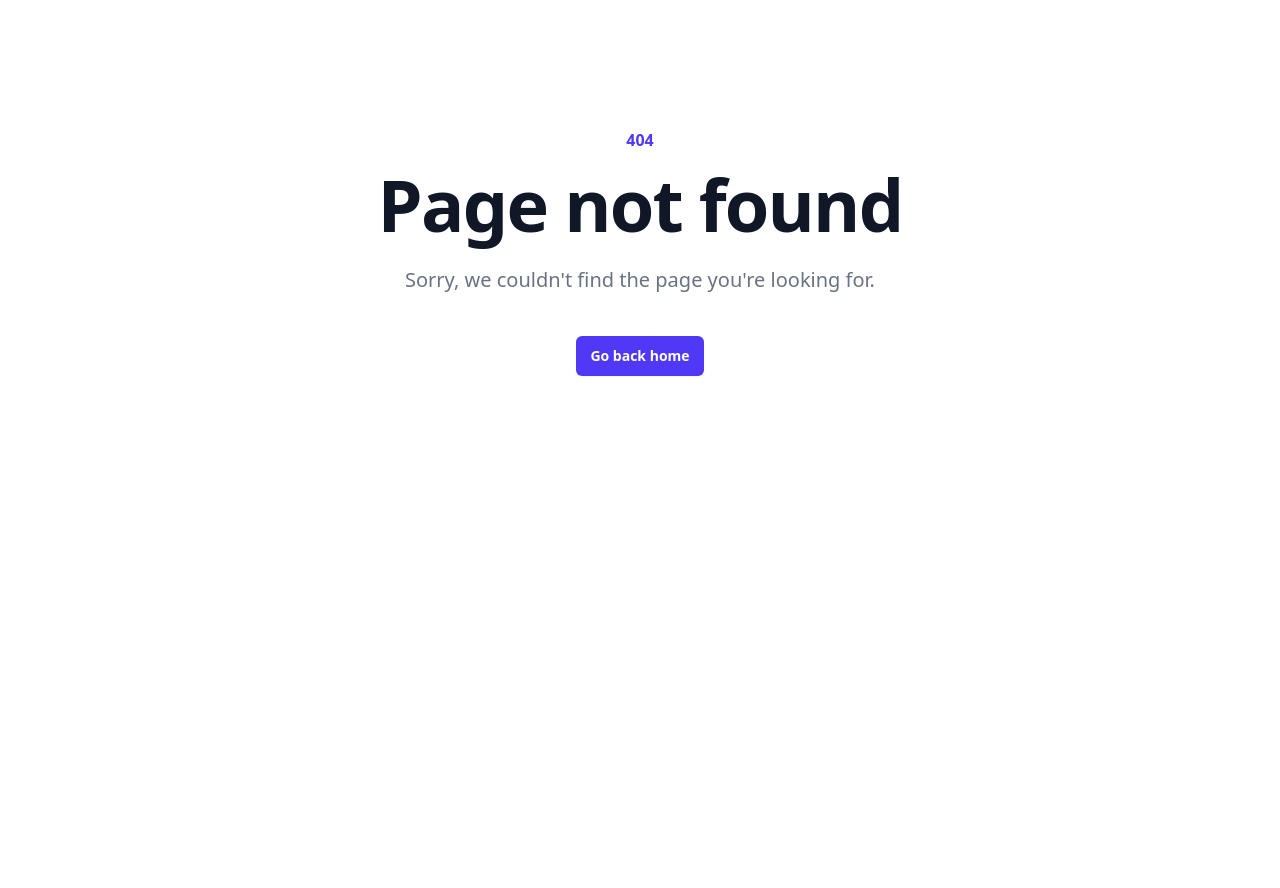
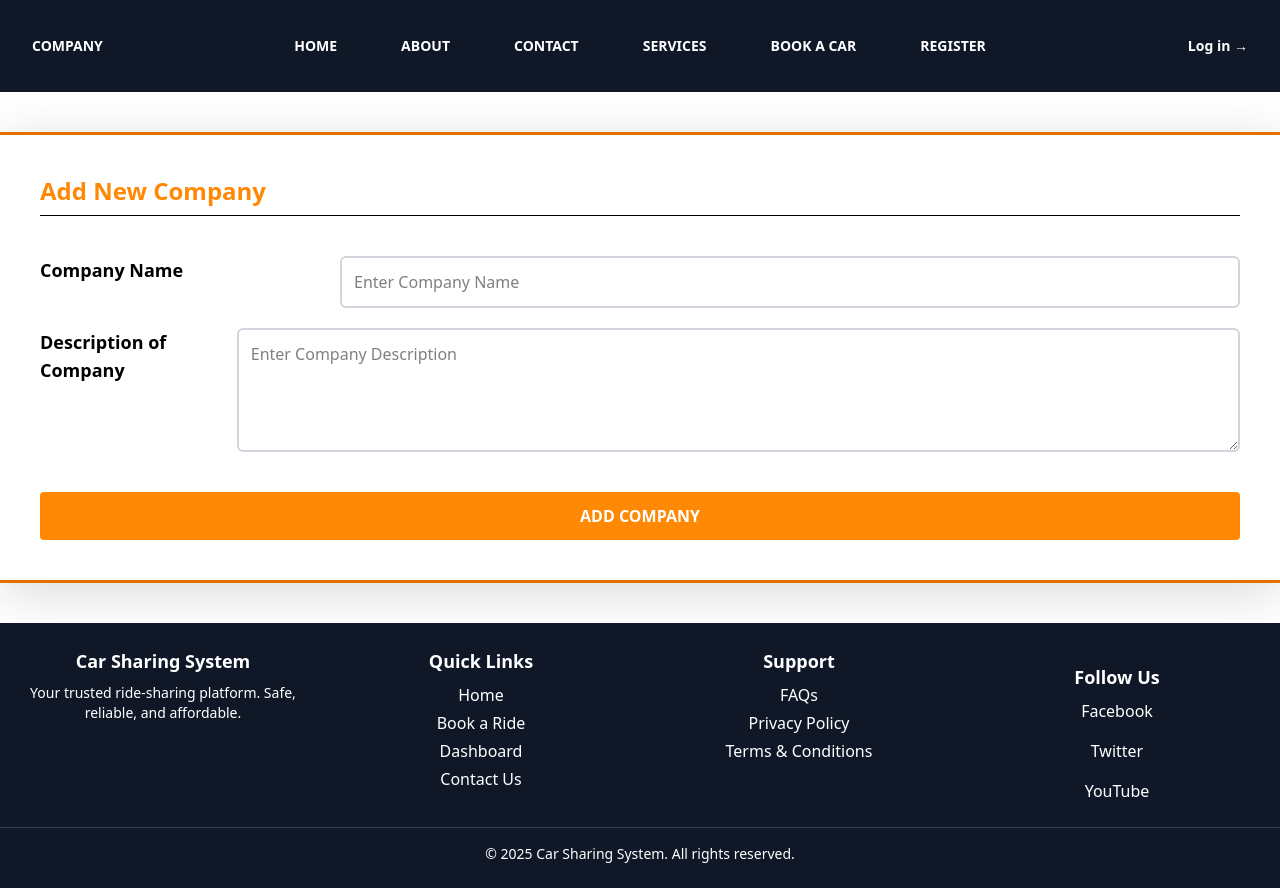
Before and after one commit to Achaljivtode/Car-Sharing-System, a React (Vite) app in the folder frontend/: page /add-company in a window 1280 px wide. Before the commit this address had no page. Before the commit the page ends 800 px from the top, so only its background shows below. Built offline with nearby package versions, Linux system fonts and the light colour scheme.

Commit message:
admin reports and add section done

```diff
--- /dev/null
+++ b/frontend/src/Components/AddTable/AddTable.jsx
@@ -0,0 +1,30 @@
+import React from 'react'
+
+function AddTable({ label, heading, button }) {
+    return (
+        <div className='border-y-3 border-y-amber-600 max-w-7xl mx-auto my-10 shadow-[1px_10px_50px_rgba(0,0,0,0.15)] p-10'>
+            <h1 className='text-orange-400 text-2xl mb-2 font-semibold'>{heading}</h1>
+            <hr />
+
+            <div className='w-full my-10'>
+                {
+                    label.map((item, index) => (
+                        <div key={index} className=' flex justify-between gap-2 my-5'>
+                            <label htmlFor={item.for} className='text-lg font-semibold'>{item.label}</label>
+                            {index % 2 === 0 ? (
+                                <input type="text" name={item.for} id={item.for} placeholder={item.placeholder} className='border-2 border-gray-300 rounded-md p-3 w-3/4' />
+                            ) : (
+                                <textarea name={item.for} id={item.for} placeholder={item.placeholder} cols={119} rows={4} className='border-2 border-gray-300 rounded-md p-3'></textarea>
+                            )}
+                        </div>
+                    ))
+                }
+            </div>
+            <div>
+                <button className='bg-orange-400 hover:bg-orange-500 text-white font-bold p-3 w-full rounded hover:cursor-pointer'>{button}</button>
+            </div>
+        </div>
+    )
+}
+
+export default AddTable
--- /dev/null
+++ b/frontend/src/pages/AddCartype.jsx
@@ -0,0 +1,20 @@
+import React from 'react'
+import Header from '../Components/Header/Header'
+import Footer from '../Components/Footer/Footer'
+import AddTable from '../Components/AddTable/AddTable'
+
+function AddCartype() {
+    const labelPlacholder = [
+        { label: "Car Type", placeholder: "Enter Car Type Name", for:'car-type' },
+        { label: "Description of type", placeholder: "Enter Description of Car Type", for:'car-type' },
+    ]
+  return (
+    <div>
+        <Header />
+        <AddTable label={labelPlacholder} heading='Add Car Type' button='ADD Car Type' />
+        <Footer />
+    </div>
+  )
+}
+
+export default AddCartype
--- /dev/null
+++ b/frontend/src/pages/AddCompany.jsx
@@ -0,0 +1,20 @@
+import React from 'react'
+import Header from '../Components/Header/Header'
+import Footer from '../Components/Footer/Footer'
+import AddTable from '../Components/AddTable/AddTable'
+
+function AddCompany() {
+    const labelPlacholder = [
+        { label: "Company Name", placeholder: "Enter Company Name", for:'company-name' },
+        { label: "Description of Company", placeholder: "Enter Company Description", for:'company-description' },
+    ]
+  return (
+    <div>
+        <Header />
+        <AddTable label={labelPlacholder} heading='Add New Company' button='ADD COMPANY' />
+        <Footer />
+    </div>
+  )
+}
+
+export default AddCompany
--- a/frontend/src/pages/AllCarReports.jsx
+++ b/frontend/src/pages/AllCarReports.jsx
@@ -3,8 +3,13 @@ import '../styles.css'
 import Header from '../Components/Header/Header'
 import Footer from '../Components/Footer/Footer'
 import Table from '../Components/Table/Table'
+import { useNavigate } from 'react-router-dom'
 
 function AllCarReports() {
+    const navigate = useNavigate()
+    const redirectCardeatils =() => {
+        navigate('/car-details:id')
+    }
     const userHeading = ['ID','Image', 'Owner Name', 'Contact','Car Name', 'Type', 'Company', 'Stock', 'Price', 'Action']
     const userData = [
         // data values only
@@ -19,7 +24,7 @@ function AllCarReports() {
             '10',               // Stock
             '1500',             // Price
             [
-                <button className='viewButton'>View</button>,
+                <button onClick={redirectCardeatils} className='editButton'>Edit</button>,
                 <button className='deleteButton'>Delete</button>
 
             ]
--- a/frontend/src/pages/AllCarTypeReports.jsx
+++ b/frontend/src/pages/AllCarTypeReports.jsx
@@ -3,8 +3,10 @@ import '../styles.css';
 import Header from '../Components/Header/Header'
 import Footer from '../Components/Footer/Footer'
 import Table from '../Components/Table/Table'
+import { useNavigate } from 'react-router-dom';
 
 function AllCarTypeReports() {
+    const navigate = useNavigate()
     const userHeading = ['Sr.No','Type Name', 'Type Description', 'Action']
     const userData = [
         // data values only
@@ -13,7 +15,7 @@ function AllCarTypeReports() {
           'BMW',
           'hello',
           [
-            <button className="viewButton">View</button>,
+            <button className="editButton" onClick={()=> navigate('/car-type/edit/:id')}>Edit</button>,
             <button className="deleteButton">Delete</button>
           ]
         ],
--- a/frontend/src/pages/AllCompanyReports.jsx
+++ b/frontend/src/pages/AllCompanyReports.jsx
@@ -2,8 +2,11 @@ import React from 'react'
 import Header from '../Components/Header/Header'
 import Footer from '../Components/Footer/Footer'
 import Table from '../Components/Table/Table'
+import { useNavigate } from 'react-router-dom'
+
 
 function AllCompanyReports() {
+    const navigate = useNavigate()
     const userHeading = ['Sr.No', 'Company Name', 'Company Description','Action']
     const userdata = [
       [
@@ -11,7 +14,7 @@ function AllCompanyReports() {
         'Company 1',                                // Company Name
         'This is the description of company 1.',    // Company Description
         [
-          <button className='viewButton'>View</button>,
+          <button className='editButton' onClick={()=> navigate('/company-report/edit/:id')}>Edit</button>,
           <button className='deleteButton'>Delete</button>
         ]
 
--- a/frontend/src/pages/AllCustomerReports.jsx
+++ b/frontend/src/pages/AllCustomerReports.jsx
@@ -13,9 +13,7 @@ function AllCustomerReports() {
         '1234567890',
         'johndoe@example.com',
         '1990-01-01',
-        [<button className='viewButton'>view</button>,
-          <button className='deleteButton'>Delete</button>]
-
+        <button className='deleteButton'>Delete</button>
       ]
     ]
   return (
--- /dev/null
+++ b/frontend/src/pages/EditCarPage.jsx
@@ -0,0 +1,77 @@
+import React from 'react'
+import Header from '../Components/Header/Header'
+import Footer from '../Components/Footer/Footer'
+
+function EditCarPage
+() {
+    return (
+        <div>
+            <Header />
+            <div className='border-t-4 pt-10 border-t-amber-600 p-10 shadow-[1px_10px_50px_rgba(0,0,0,0.15)] max-w-7xl mx-auto my-10' >
+
+                <h1 className='text-orange-400 my-1 text-2xl font-semibold '>Edit Car Page</h1>
+                <hr />
+
+                <form action="#" className=' w-full p-5 mt-5'>
+
+                    <div className='flex justify-between my-3'>
+                        <label htmlFor="" className='text-lg p-2 font-semibold'>Car Number</label>
+                        <input type="text" className='border p-3 rounded-md w-5/6 outline-none pr-2' placeholder='Car Number' />
+                    </div>
+
+                    <div className='flex justify-between my-3'>
+                        <label htmlFor="" className='text-lg p-2 font-semibold'>Car Name</label>
+                        <input type="text" className='border p-3 rounded-md w-5/6 outline-none pr-2' placeholder='Car Name' />
+                    </div>
+
+                    <div className='flex justify-between my-3'>
+                        <label htmlFor="" className='text-lg p-2 font-semibold'>To Location</label>
+                        <input type="text" className='border p-3 rounded-md w-5/6 outline-none pr-2' placeholder='To Location' />
+                    </div>
+
+                    <div className='flex justify-between my-3'>
+                        <label htmlFor="" className='text-lg p-2 font-semibold'>Car Type</label>
+                        <select name="" id="" className='border p-3 rounded-md w-5/6 outline-none pr-2'>
+                            <option value="">Select Car Type</option>
+                            <option value="1">1</option>
+                            <option value="2">2</option>
+                            <option value="3">3</option>
+                        </select>
+                    </div>
+
+                    <div className='flex justify-between my-3'>
+                        <label htmlFor="" className='text-lg p-2 font-semibold'>Company Name</label>
+                        <select name="" id="" className='border p-3 rounded-md w-5/6 outline-none pr-2'>
+                            <option value="">Select Company Name</option>
+                            <option value="1">1</option>
+                            <option value="2">2</option>
+                            <option value="3">3</option>
+                        </select>
+                    </div>
+
+                    <div className='flex justify-between my-3'>
+                        <label htmlFor="" className='text-lg p-2 font-semibold'>Price Per Day</label>
+                        <input type="text" className='border p-3 rounded-md w-5/6 outline-none pr-2' placeholder='Price Per Day' />
+                    </div>
+
+                    <div className='flex justify-between my-3'>
+                        <label htmlFor="" className='text-lg p-2 font-semibold'>Car Image</label>
+                        <input type='file' className='border p-3 rounded-md w-5/6 outline-none pr-2' placeholder='Car Image' />
+                    </div>
+
+                    <div className='flex justify-between my-3'>
+                        <label htmlFor="" className='text-lg p-2 font-semibold'>Description</label>
+                        <input type="text" className='border p-3 rounded-md w-5/6 outline-none pr-2' placeholder='Description' />
+                    </div>
+
+                    <div className='mt-10'>
+                        <input type="submit" value='Submit' className='w-full font-bold bg-blue-400 p-3 rounded-md text-white hover:cursor-pointer hover:bg-blue-500' />
+                    </div>
+                </form>
+            </div>
+            <Footer />
+        </div>
+    )
+}
+
+export default EditCarPage
--- /dev/null
+++ b/frontend/src/pages/EditCarType.jsx
@@ -0,0 +1,20 @@
+import React from 'react'
+import Header from '../Components/Header/Header'
+import Footer from '../Components/Footer/Footer'
+import AddTable from '../Components/AddTable/AddTable'
+
+function EditCarType() {
+    const labelPlacholder = [
+        { label: "Car Type", placeholder: "Enter Car Type Name", for:'car-type' },
+        { label: "Description of type", placeholder: "Enter Description of Car Type", for:'car-type' },
+    ]
+  return (
+    <div>
+        <Header />
+        <AddTable label={labelPlacholder} heading='Edit Car Type' button='Edit Car Type' />
+        <Footer />
+    </div>
+  )
+}
+
+export default EditCarType
--- /dev/null
+++ b/frontend/src/pages/EditCompany.jsx
@@ -0,0 +1,20 @@
+import React from 'react'
+import Header from '../Components/Header/Header';
+import AddTable from '../Components/AddTable/AddTable';
+import Footer from '../Components/Footer/Footer';
+
+function EditCompany() {
+    const labelPlacholder = [
+        { label: "Company Name", placeholder: "Enter Company Name", for:'company-name' },
+        { label: "Description of Company", placeholder: "Enter Company Description", for:'company-description' },
+    ]
+  return (
+    <div>
+        <Header />
+        <AddTable label={labelPlacholder} heading='Edit Company' button='EDIT COMPANY' />
+        <Footer />
+    </div>
+  );
+}
+
+export default EditCompany
--- a/frontend/src/styles.css
+++ b/frontend/src/styles.css
@@ -5,7 +5,7 @@
     border-radius: 5px;
     cursor: pointer;
 }
-.viewButton {
+.editButton {
     background-color: rgb(43, 172, 43);
     margin-right: 5px;
     padding: 5px 10px;
```
Also changed, not shown: frontend/src/routes/route.jsx (+14 -0 lines), 1 other file (tests, documents, lock files or other folders).
